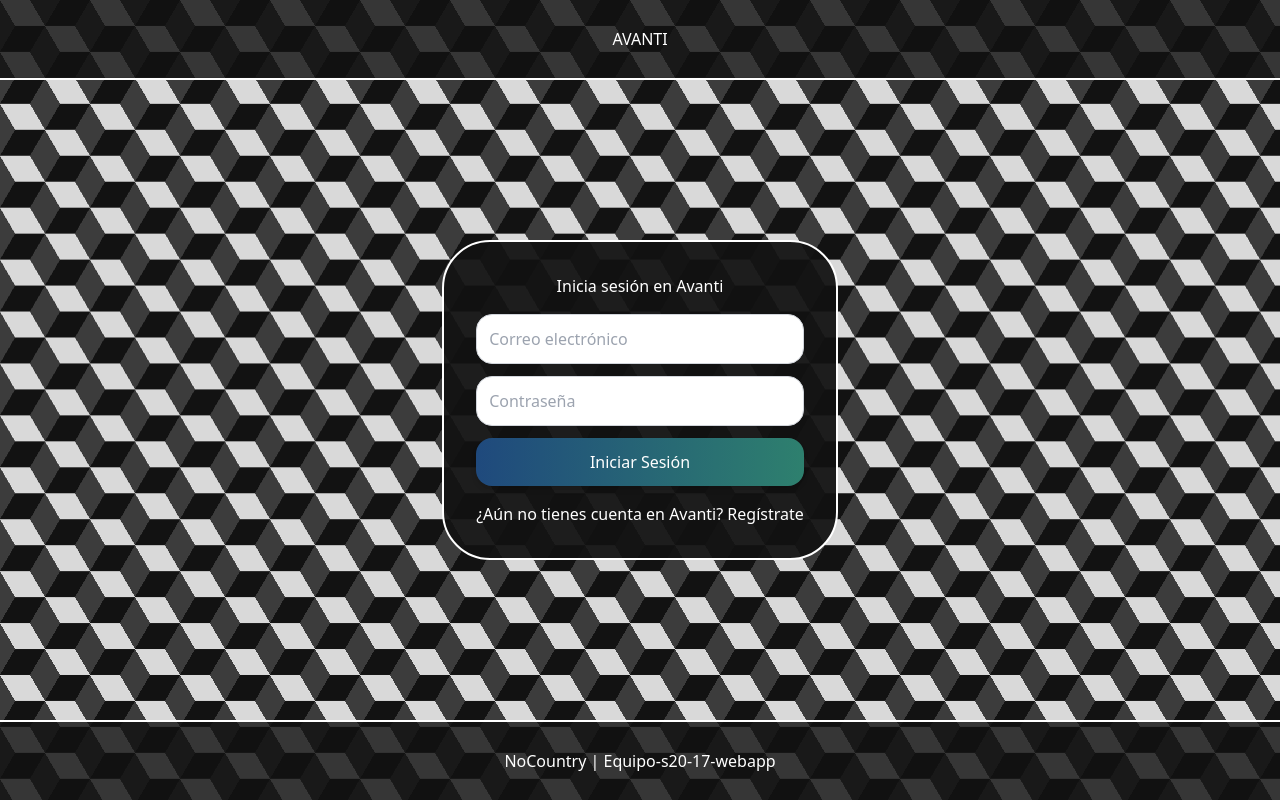
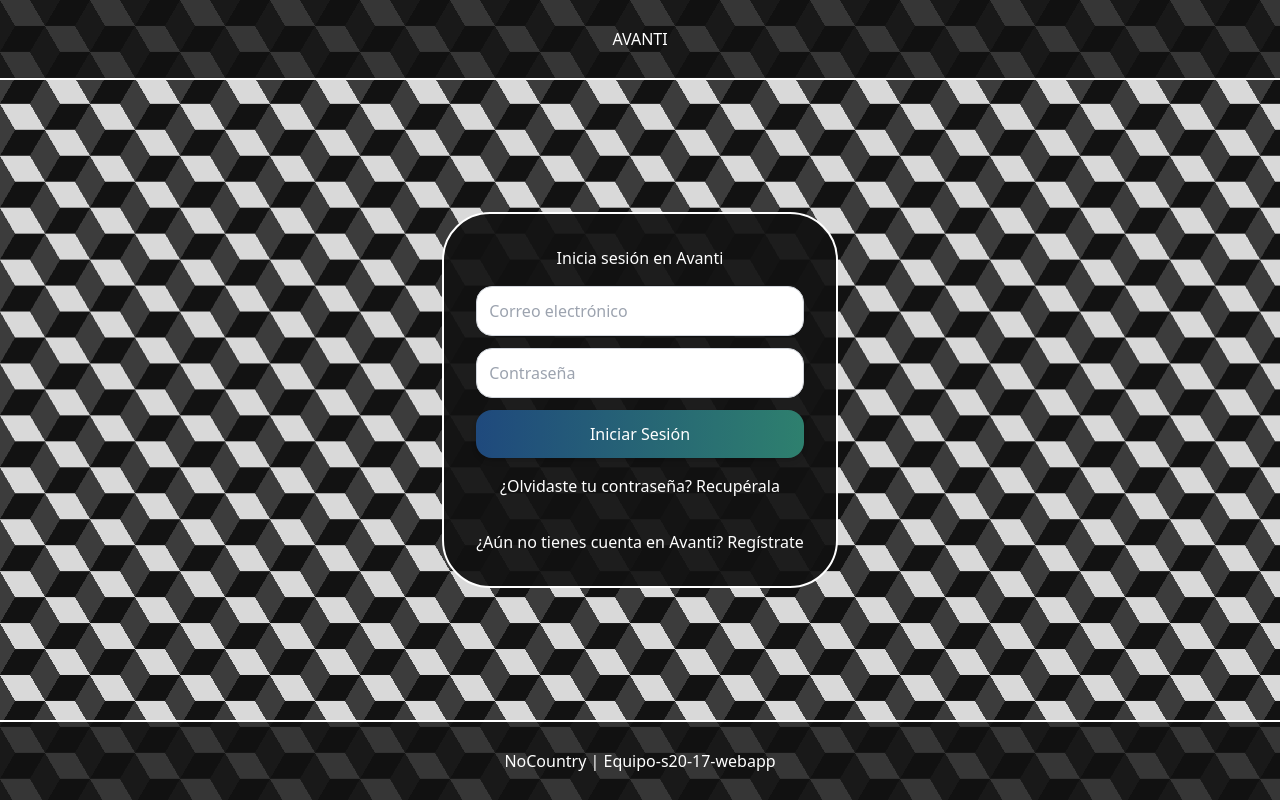
Before and after one commit to No-Country-simulation/S20-17-webapp, a React (Vite) app in the folder Frontend/: page /login in a window 1280 px wide. Built offline with nearby package versions, Linux system fonts and the light colour scheme; the HTML template or start-up script is replaced by a standard one.

Commit message:
Add password recovery link to UserLoginPage.jsx

```diff
--- a/Frontend/src/pages/Auth/UserLoginPage.jsx
+++ b/Frontend/src/pages/Auth/UserLoginPage.jsx
@@ -32,6 +32,12 @@ export function UserLoginPage() {
                 <div className="m-4 flex flex-col gap-4 rounded-6xl border-2 border-solid border-white bg-[#121212F0] p-8">
                     <h1 className="mx-auto">Inicia sesión en Avanti</h1>
                     <LoginForm />
+                    <p className="mx-auto mb-4">
+                        ¿Olvidaste tu contraseña?
+                        <span>
+                            <Link to="/recovery"> Recupérala</Link>
+                        </span>
+                    </p>
                     <p className="mx-auto">
                         ¿Aún no tienes cuenta en Avanti?
                         <span>
```
